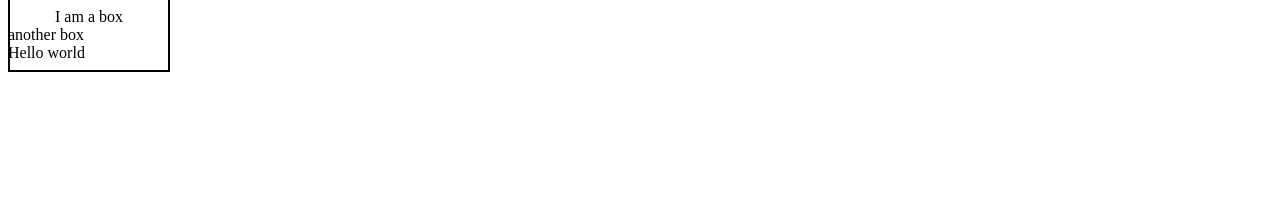
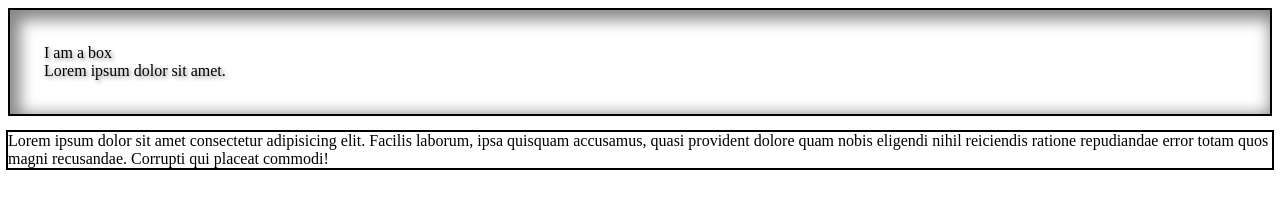
Before and after one commit to vishesh012/Learning_Web_development, a plain HTML site: page index.html in a window 1280 px wide. Drawn offline with Linux system fonts and the light colour scheme.

Commit message:
Tutorial 24 complete learned about CSS shadows and outlines

```diff
--- a/index.html
+++ b/index.html
@@ -7,17 +7,17 @@
 <head>
     <meta charset="UTF-8">
     <meta name="viewport" content="width=device-width, initial-scale=1.0">
-    <title>CSS Displa Properties</title>
+    <title>CSS Shadows and Outlines</title>
     <link rel="stylesheet" href="style.css">
 </head>
 <body>
     <!--<script src="script.js"></script>-->
     <div class="box">
         I am a box
+        <br>
+        Lorem ipsum dolor sit amet.
     </div>
-    <div>another box</div>
-    <span>
-        Hello
-    </span>
-    <span>world</span>
+    <p>
+        Lorem ipsum dolor sit amet consectetur adipisicing elit. Facilis laborum, ipsa quisquam accusamus, quasi provident dolore quam nobis eligendi nihil reiciendis ratione repudiandae error totam quos magni recusandae. Corrupti qui placeat commodi!
+    </p>
 </html>
--- a/style.css
+++ b/style.css
@@ -2,13 +2,12 @@
 /*CSS stands for Cascading Style Sheets and it is used for designing and responsiveness of web pages.*/
 /*We Link the CSS file to the HTML file using the link tag in the head section of the HTML file.*/
 /* @import url('https://fonts.googleapis.com/css2?family=Roboto:ital,wght@0,100;0,300;0,400;0,500;0,700;0,900;1,100;1,300;1,400;1,500;1,700;1,900&display=swap'); */
-.*{
-    margin: 0;
-    padding: 0;
-
+.box{
+    border: 2px solid black;
+    padding: 34px;
+    box-shadow: inset 5px 5px 15px 5px #888888;
+    text-shadow: 2px 2px 4px #888888;
 }
-.box{
- display: inline;
- padding: 45px;
- border: 2px solid black;
+p{
+    outline: 2px solid black;
 }
```
